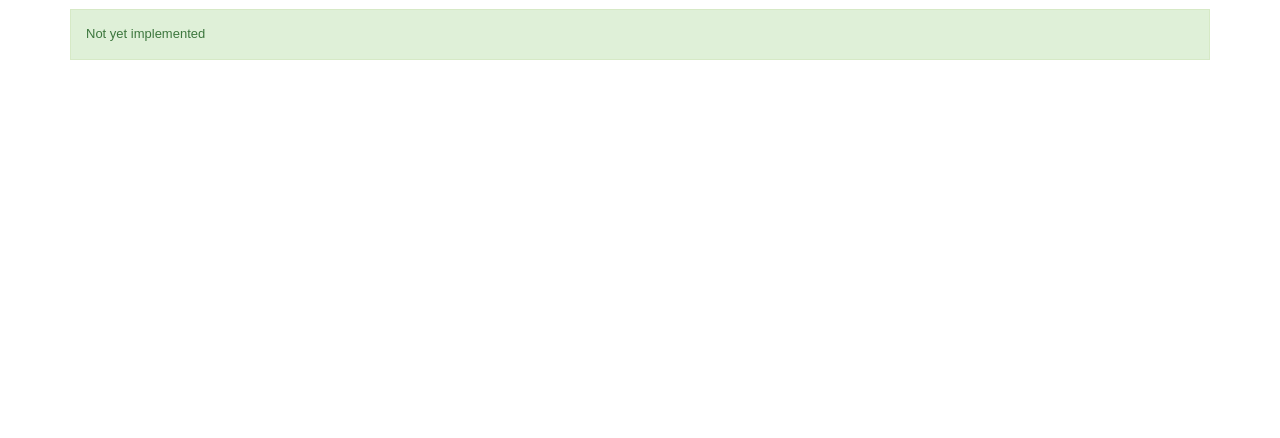
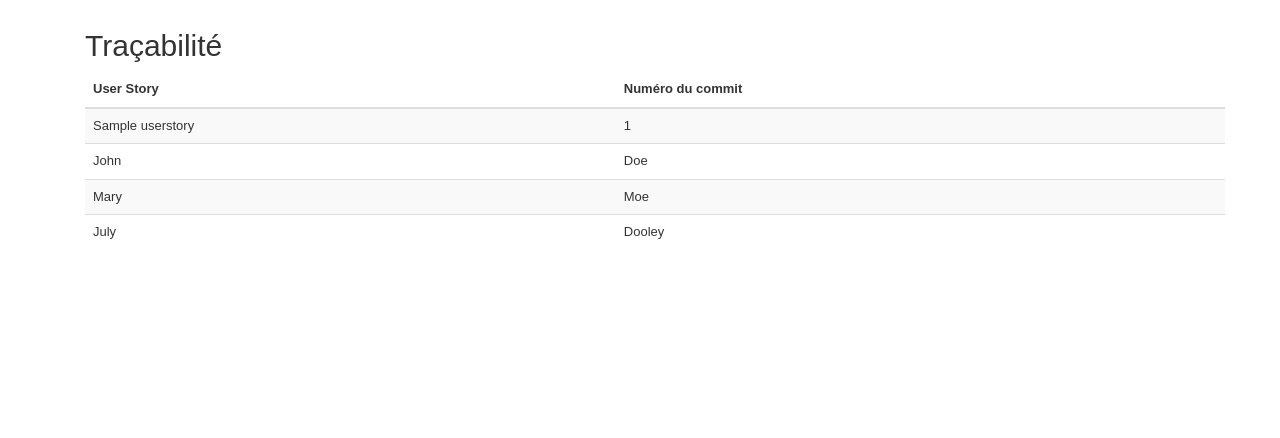
Before and after one commit to aboschet/CDP-GMB-dev, a PHP site: template src/web/app/Views/us/traceability.php in a window 1280 px wide. Shown: the part 71-509 px from the top of the page. Run offline with PHP 8.4, Linux system fonts and the light colour scheme; the template is opened without the code that fills it: most values are stand-ins (such as "Sample title", 1, 10 or a date in 2020); data that the repository does not hold is empty; some libraries are stand-ins or nearby versions.

Commit message:
Traçabilité non terminée

```diff
--- a/src/web/app/Views/us/traceability.php
+++ b/src/web/app/Views/us/traceability.php
@@ -1,17 +1,46 @@
-  <?php if(isset($error)) : ?>
-  <div class="col-md-12 alert alert-danger">
-    <?php
-    foreach($error as $value) {
-        echo "<p>".$value."</p>";
-     }?>
-  </div>
- <?php endif; ?>
- <?php if(isset($message)) : ?>
-  <div class="col-md-12 alert alert-success">
-    <?= $message; ?>
-  </div>
- <?php endif; ?>
+<div class="container">
+  <h2>Traçabilité</h2>
+  <table class="table table-striped">
+    <thead>
+      <tr>
+        <th>User Story</th>
+        <th>Numéro du commit</th>
+      </tr>
+    </thead>
+    <tbody>
 
- <div class="col-md-12 alert alert-success">
-   Not yet implemented
-  </div>
+      <?php
+        foreach($userstories as $userstory) { ?>
+          <tr>
+            <td><?= $userstory->nom; ?></td>
+
+            <?php if ($userstory->numCommit == NULL) { ?>
+              <td>  <form class="form-inline" action="<?= BASE_URL.'UserStory/insertNumCommit/'.$userstory->id; ?>" method="POST">
+                    <input class="form-control" id="numCommit" placeholder="Numéro du commit">
+                    <button type="submit" class="btn btn-default">Valider</button>
+                   </form>
+            </td>
+            <?php } else { ?>
+                      <td><?= $userstory->numCommit ?></td>
+            <?php } ?>
+          </tr>
+        <?php } ?>
+
+      <tr>
+        <td>John</td>
+        <td>Doe</td>
+      </tr>
+
+      <tr>
+        <td>Mary</td>
+        <td>Moe</td>
+      </tr>
+
+      <tr>
+        <td>July</td>
+        <td>Dooley</td>
+      </tr>
+
+    </tbody>
+  </table>
+</div>
```
Also changed, not shown: src/web/app/Controllers/UserStoryController.php (+33 -0 lines).
